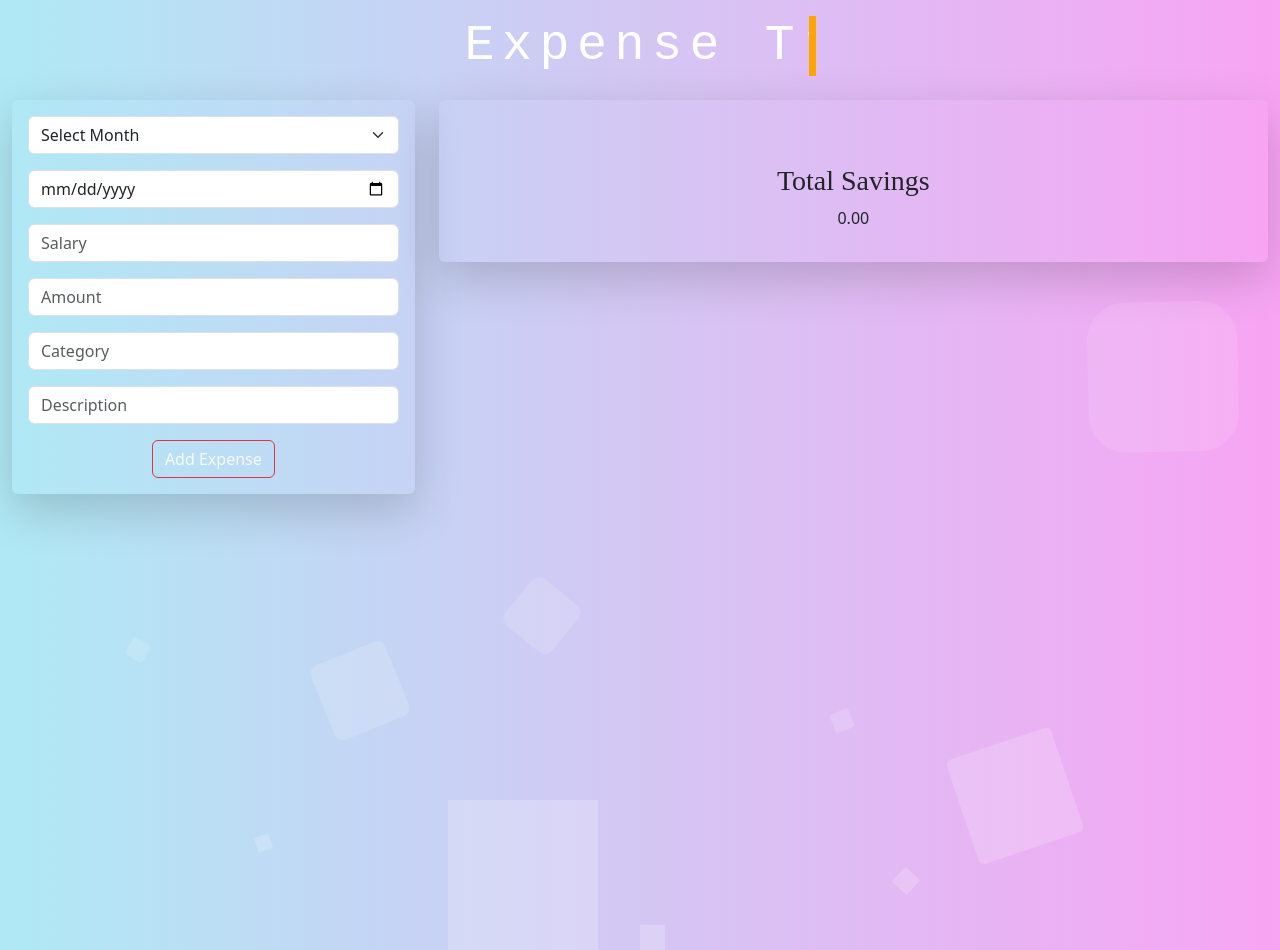
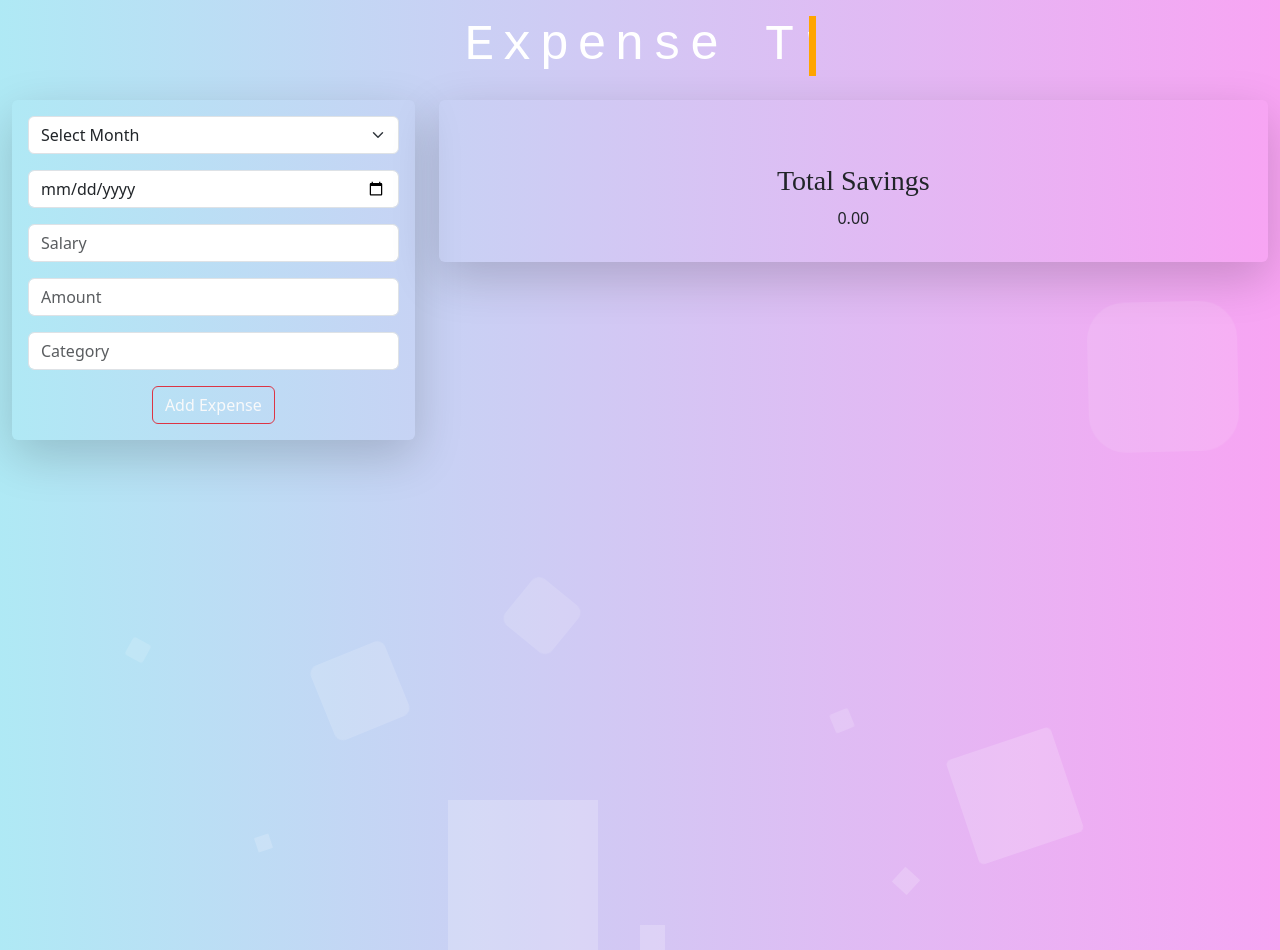
Before and after one commit to RushikeshGorde/Expense-Manager-App, a React (Create React App) app: page / in a window 1280 px wide. Built offline with nearby package versions, Linux system fonts and the light colour scheme.

Commit message:
Update ExpenseForm.js

```diff
--- a/src/components/ExpenseForm.js
+++ b/src/components/ExpenseForm.js
@@ -19,7 +19,7 @@ const ExpenseTracker = () => {
     date: '',
     amount: '',
     category: '',
-    description: '',
+
     salary: ''
   });
 
@@ -32,13 +32,13 @@ const ExpenseTracker = () => {
   // Function to handle form submission
   const handleSubmit = (e) => {
     e.preventDefault();
-    const { month, date, amount, category, description, salary } = newExpense;
+    const { month, date, amount, category, salary } = newExpense;
 
     // Check if the month exists in expenses, if not, create an empty array
     setExpenses(prevExpenses => ({
       ...prevExpenses,
       [month]: {
-        expenses: [...(prevExpenses[month]?.expenses || []), { date, amount, category, description }],
+        expenses: [...(prevExpenses[month]?.expenses || []), { date, amount, category }],
         salary: salary || prevExpenses[month]?.salary // If salary is not provided, use previous salary value
       }
     }));
@@ -49,7 +49,7 @@ const ExpenseTracker = () => {
       date: '',
       amount: '',
       category: '',
-      description: '',
+
       salary: ''
     });
   };
@@ -109,9 +109,7 @@ const ExpenseTracker = () => {
                 <div className="mb-3">
                   <input type="text" className="form-control" name="category" value={newExpense.category} onChange={handleInputChange} placeholder="Category" />
                 </div>
-                <div className="mb-3">
-                  <input type="text" className="form-control" name="description" value={newExpense.description} onChange={handleInputChange} placeholder="Description" />
-                </div>
+
 
                 <button className='text-light btn btn-outline-danger' type="submit">Add Expense</button>
               </form>
@@ -127,7 +125,7 @@ const ExpenseTracker = () => {
                         <th>Date</th>
                         <th>Amount</th>
                         <th>Category</th>
-                        <th>Description</th>
+
                       </tr>
                     </thead>
                     <tbody>
@@ -136,7 +134,7 @@ const ExpenseTracker = () => {
                           <td>{expense.date}</td>
                           <td>{expense.amount}</td>
                           <td>{expense.category}</td>
-                          <td>{expense.description}</td>
+
                         </tr>
                       ))}
                     </tbody>
```
